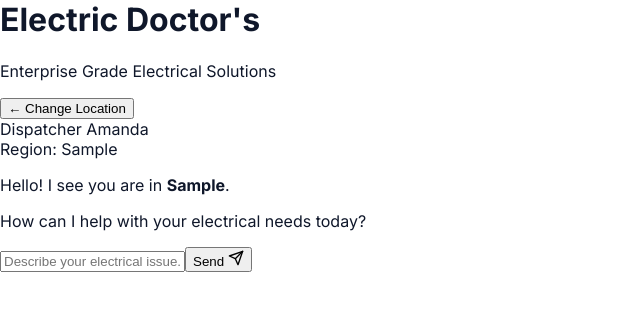
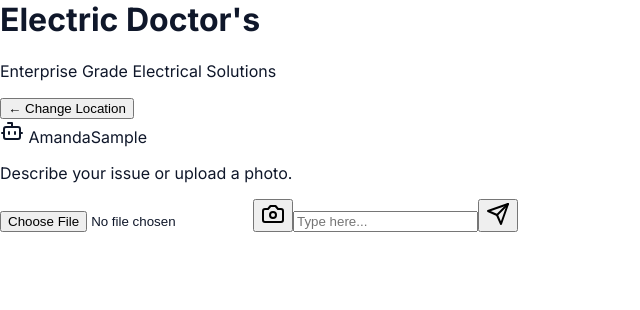
Before and after one commit to 6197577/Emergency-Electric-V1, a Next.js app: page / in a window 1280 px wide. Both pictures are taken after typing "Sample" into the empty fields and a click on the button 229 px from the left and 223 px from the top of the page. Shown: the part 21-331 px from the top of the page, without its empty margins (0-640 px from the left). Built offline with nearby package versions, Linux system fonts and the light colour scheme.

Commit message:
Update AmandaChat.jsx

```diff
--- a/src/components/AmandaChat.jsx
+++ b/src/components/AmandaChat.jsx
@@ -1,74 +1,64 @@
 'use client';
-import { useChat } from 'ai/react';
-import { Send, Bot, User } from 'lucide-react';
-import { useEffect, useRef } from 'react';
+import { Send, Bot, Camera } from 'lucide-react';
+import { useEffect, useRef, useState } from 'react';
 
 export default function AmandaChat({ location }) {
-  // Pass the 'location' in the body of every request
-  const { messages, input, handleInputChange, handleSubmit } = useChat({
-    api: '/api/chat',
-    body: { location },
-  });
+  const [messages, setMessages] = useState([]);
+  const [input, setInput] = useState('');
+  const [selectedImage, setSelectedImage] = useState(null);
+  const [loading, setLoading] = useState(false);
+  const messagesEndRef = useRef(null);
+  const fileInputRef = useRef(null);
 
-  const messagesEndRef = useRef(null);
+  useEffect(() => { messagesEndRef.current?.scrollIntoView({ behavior: "smooth" }); }, [messages]);
 
-  // Auto-scroll to bottom
-  useEffect(() => {
-    messagesEndRef.current?.scrollIntoView({ behavior: "smooth" });
-  }, [messages]);
+  const handleFileChange = (e) => {
+    const file = e.target.files[0];
+    if (file) {
+      const reader = new FileReader();
+      reader.onloadend = () => setSelectedImage(reader.result);
+      reader.readAsDataURL(file);
+    }
+  };
+
+  const handleSubmit = async (e) => {
+    e.preventDefault();
+    if (!input && !selectedImage) return;
+    const userMsg = { id: Date.now(), role: 'user', content: input, experimental_attachments: selectedImage ? [{ url: selectedImage }] : undefined };
+    setMessages(prev => [...prev, userMsg]);
+    setInput(''); setSelectedImage(null); setLoading(true);
+
+    try {
+        const res = await fetch('/api/chat', { method: 'POST', body: JSON.stringify({ messages: [...messages, userMsg], location, siteId: 'main' }) });
+        const data = await res.text();
+        setMessages(prev => [...prev, { id: Date.now() + 1, role: 'assistant', content: data }]);
+    } catch (error) { console.error(error); } finally { setLoading(false); }
+  };
 
   return (
-    <div className="flex flex-col h-[600px] bg-gray-50 rounded-xl border border-gray-200 shadow-xl overflow-hidden">
-      {/* Header */}
-      <div className="bg-gray-900 p-4 flex items-center justify-between">
-        <div className="flex items-center space-x-2">
-          <div className="w-3 h-3 bg-green-500 rounded-full animate-pulse"></div>
-          <span className="text-white font-semibold">Dispatcher Amanda</span>
-        </div>
-        <span className="text-xs text-gray-400 uppercase tracking-wider">
-          {location ? `Region: ${location}` : 'National Mode'}
-        </span>
+    <div className="flex flex-col h-[500px] bg-white rounded-xl border border-gray-200 shadow-xl overflow-hidden">
+      <div className="p-4 flex items-center justify-between bg-slate-900">
+        <span className="text-white font-semibold flex gap-2 items-center"><Bot /> Amanda</span>
+        <span className="text-xs text-gray-400">{location || 'National'}</span>
       </div>
-
-      {/* Messages Area */}
       <div className="flex-1 overflow-y-auto p-4 space-y-4">
-        {messages.length === 0 && (
-          <div className="text-center text-gray-500 mt-10">
-            <p>Hello! I see you are in <strong>{location}</strong>.</p>
-            <p>How can I help with your electrical needs today?</p>
-          </div>
-        )}
-
+        {messages.length === 0 && <p className="text-center text-gray-500 mt-10">Describe your issue or upload a photo.</p>}
         {messages.map(m => (
           <div key={m.id} className={`flex ${m.role === 'user' ? 'justify-end' : 'justify-start'}`}>
-            <div className={`flex max-w-[80%] ${m.role === 'user' ? 'flex-row-reverse' : 'flex-row'} items-start gap-2`}>
-              <div className={`p-2 rounded-full ${m.role === 'user' ? 'bg-blue-100' : 'bg-yellow-100'}`}>
-                {m.role === 'user' ? <User size={16} /> : <Bot size={16} />}
-              </div>
-              <div className={`p-3 rounded-lg text-sm ${
-                m.role === 'user'
-                  ? 'bg-blue-600 text-white rounded-tr-none'
-                  : 'bg-white text-gray-800 border border-gray-200 rounded-tl-none shadow-sm'
-              }`}>
-                {m.content}
-              </div>
-            </div>
+             <div className={`p-3 rounded-lg text-sm max-w-[80%] ${m.role === 'user' ? 'bg-blue-600 text-white' : 'bg-gray-100 text-gray-800'}`}>
+                <p>{m.content}</p>
+                {m.experimental_attachments?.map((att, i) => <img key={i} src={att.url} className="mt-2 rounded-md h-20" />)}
+                {m.content.includes("https://checkout.stripe.com") && <a href={m.content.match(/https:\/\/checkout\.stripe\.com[^\s]+/)[0]} target="_blank" className="block mt-2 bg-green-600 text-white p-2 text-center rounded font-bold">Secure Slot & Pay</a>}
+             </div>
           </div>
         ))}
         <div ref={messagesEndRef} />
       </div>
-
-      {/* Input Area */}
-      <form onSubmit={handleSubmit} className="p-4 bg-white border-t border-gray-200 flex gap-2">
-        <input
-          className="flex-1 p-2 border border-gray-300 rounded-md focus:outline-none focus:ring-2 focus:ring-yellow-400"
-          value={input}
-          onChange={handleInputChange}
-          placeholder="Describe your electrical issue..."
-        />
-        <button type="submit" className="bg-yellow-400 hover:bg-yellow-500 text-black px-4 py-2 rounded-md font-medium transition-colors flex items-center gap-2">
-          Send <Send size={16} />
-        </button>
+      <form onSubmit={handleSubmit} className="p-4 border-t flex gap-2">
+        <input type="file" className="hidden" ref={fileInputRef} onChange={handleFileChange} />
+        <button type="button" onClick={() => fileInputRef.current?.click()}><Camera className="text-gray-500" /></button>
+        <input className="flex-1 border rounded p-2" value={input} onChange={(e) => setInput(e.target.value)} placeholder="Type here..." />
+        <button type="submit" disabled={loading}><Send className="text-blue-600" /></button>
       </form>
     </div>
   );
```
